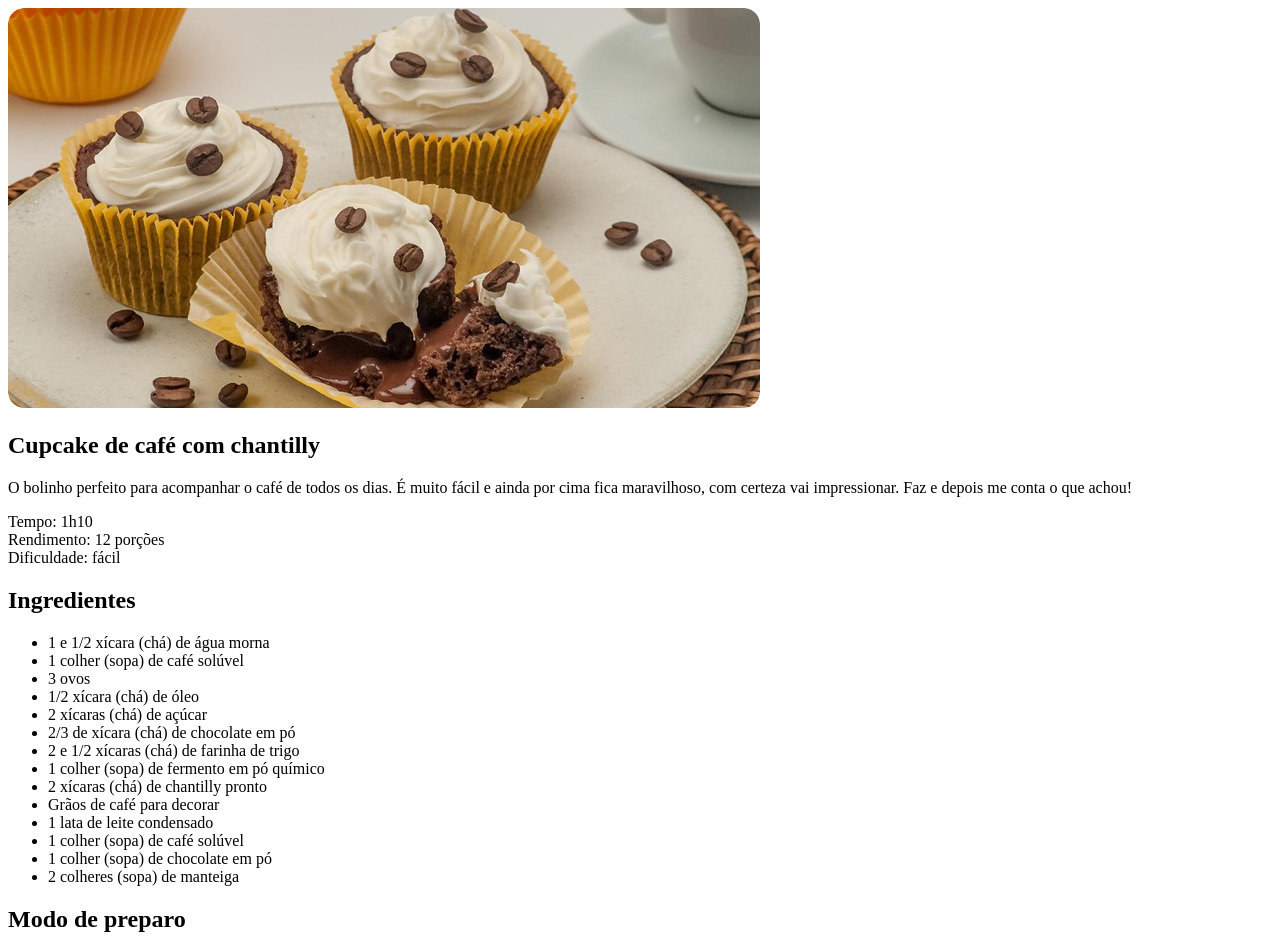
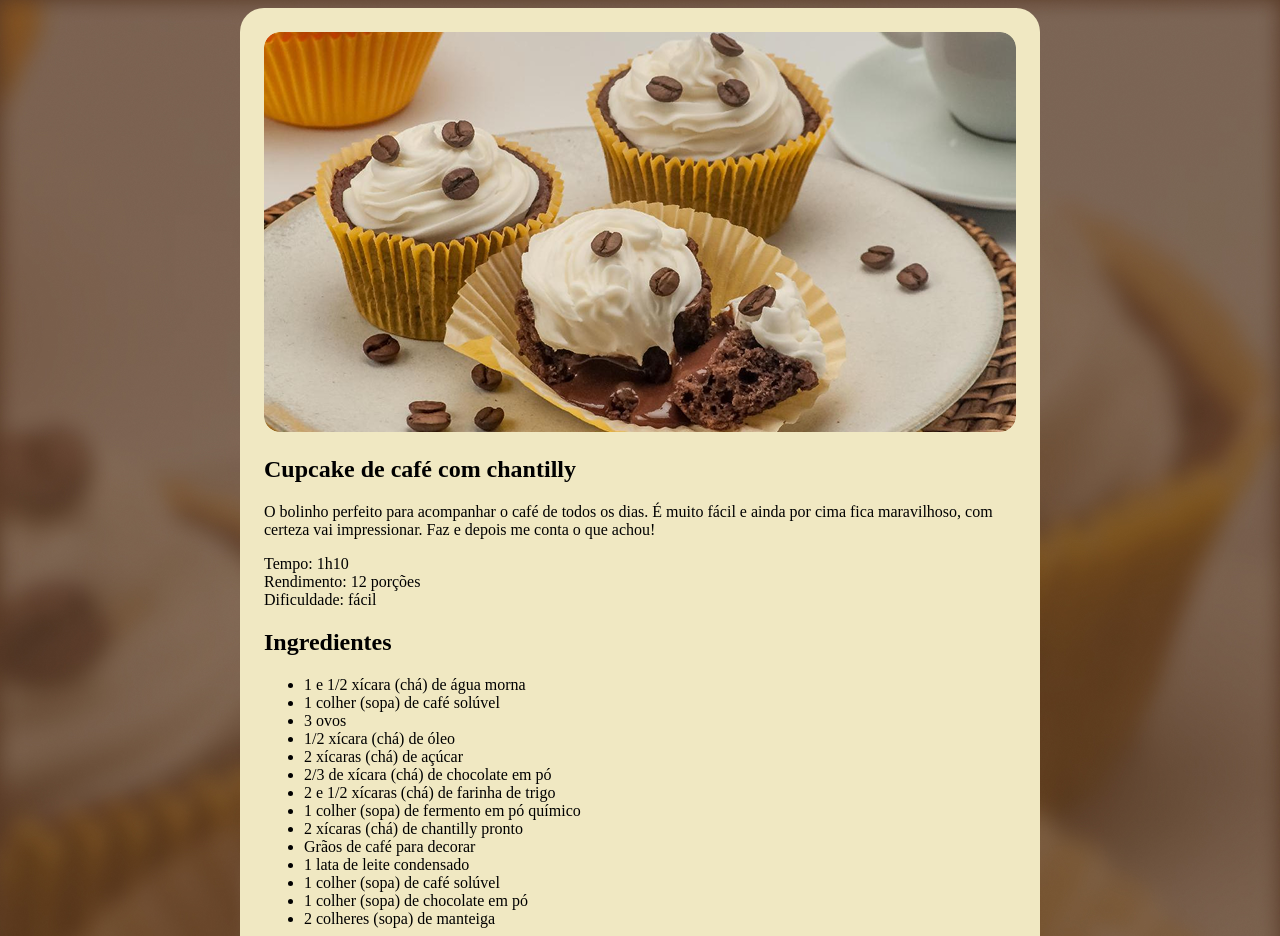
Before and after one commit to sbmatheuss/pagina-de-receita.pj, a plain HTML site: page index.html in a window 1280 px wide. Shown: the top 936 px of the page. Drawn offline with Linux system fonts and the light colour scheme.

Commit message:
Imagem de fundo, estilo e page

```diff
--- a/stylestyle.css
+++ b/stylestyle.css
@@ -1,3 +1,20 @@
+
+body{
+  background-image: url(imagens/Página\ de\ receita.jpg);
+  background-size: cover;
+
+
+}
+
+#page {
+    box-sizing: border-box;
+    width: 800px;
+    padding: 24px;
+    background-color: #F0E8C2;
+    border-radius: 24px;
+    margin: 4px auto;
+}
+
 img {
   border-radius: 16px;
 }
```
